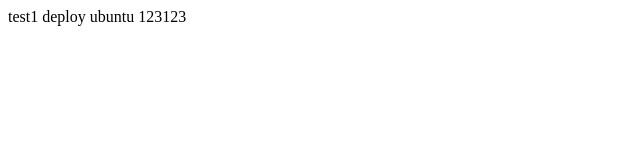
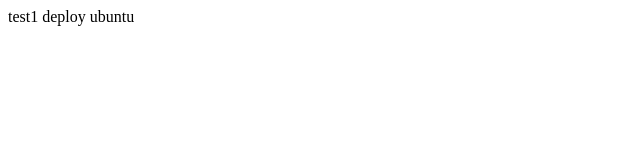
Before and after one commit to kuramahome/gittest, a plain HTML site: page index.html in a window 1280 px wide. Shown: the full height of the page, 0-640 px from the left. Drawn offline with Linux system fonts and the light colour scheme.

Commit message:
update html2

```diff
--- a/index.html
+++ b/index.html
@@ -2,6 +2,6 @@
 <html>
 <header><title>testgithub</title></header>
 <body>
-test1 deploy ubuntu 123123
+test1 deploy ubuntu
 </body>
 </html>
```
